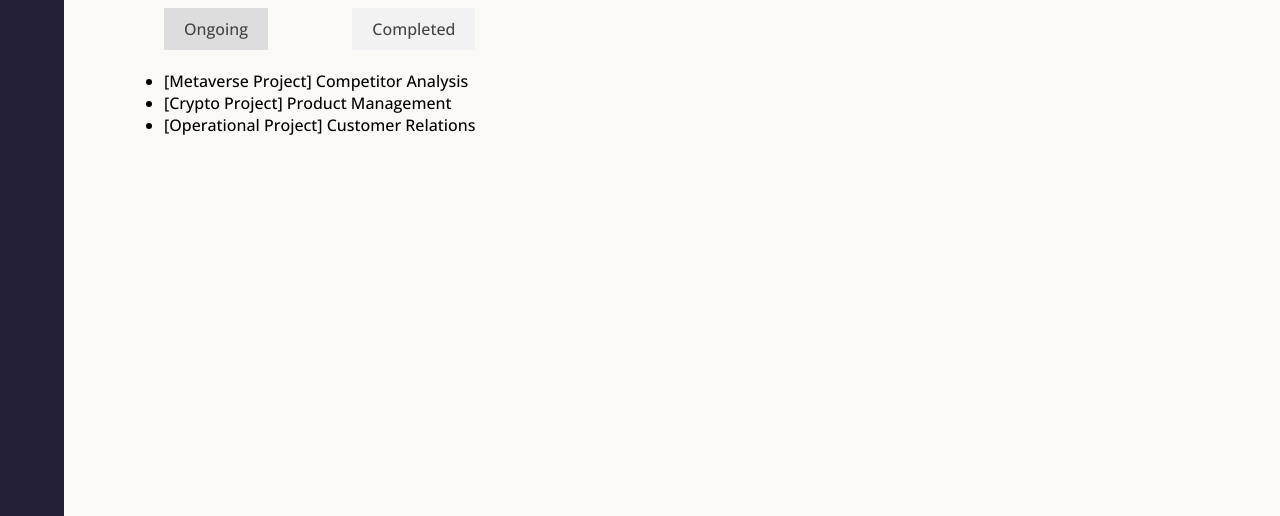
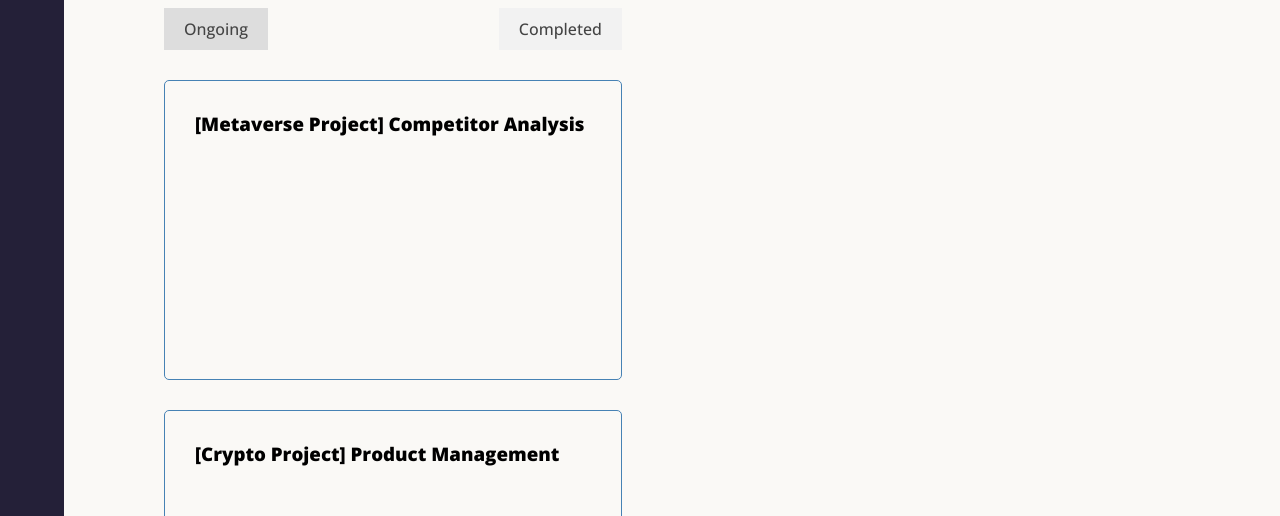
Before and after one commit to BT3103AppDev1/l2-final-project-group-1, a Vue app: page /login/projects in a window 1280 px wide. Shown: the part 177-693 px from the top of the page. Built offline with nearby package versions, Linux system fonts and the light colour scheme; no server answers.

Commit message:
changes to project page code

```diff
--- a/src/components/ProjectsNavBar.vue
+++ b/src/components/ProjectsNavBar.vue
@@ -5,13 +5,13 @@
       </div>
       <div class="content">
         <div v-show="activeTab === 0">
-            <ul>
-                <li v-for="project in this.projects" :key="project.id">
-                    {{ project.text }}
-                </li>
-            </ul>
-
-
+            <div :key="project.id" v-for= "project in this.projects">
+                <div class= "container">
+                    <div @click="redirectToOtherComponent">
+                        <h3>{{project.text}} </h3>
+                    </div>
+                </div>
+            </div>
         </div>
         <div v-show="activeTab === 1">Completed projects</div>
       </div>
@@ -83,4 +83,14 @@ export default {
   color: #444;
 }
 
+.container {
+max-width: 500px;
+margin: 30px auto;
+overflow: auto;
+min-height: 300px;
+border: 1px solid steelblue;
+padding: 30px;
+border-radius: 5px;
+}
+
 </style>
```
